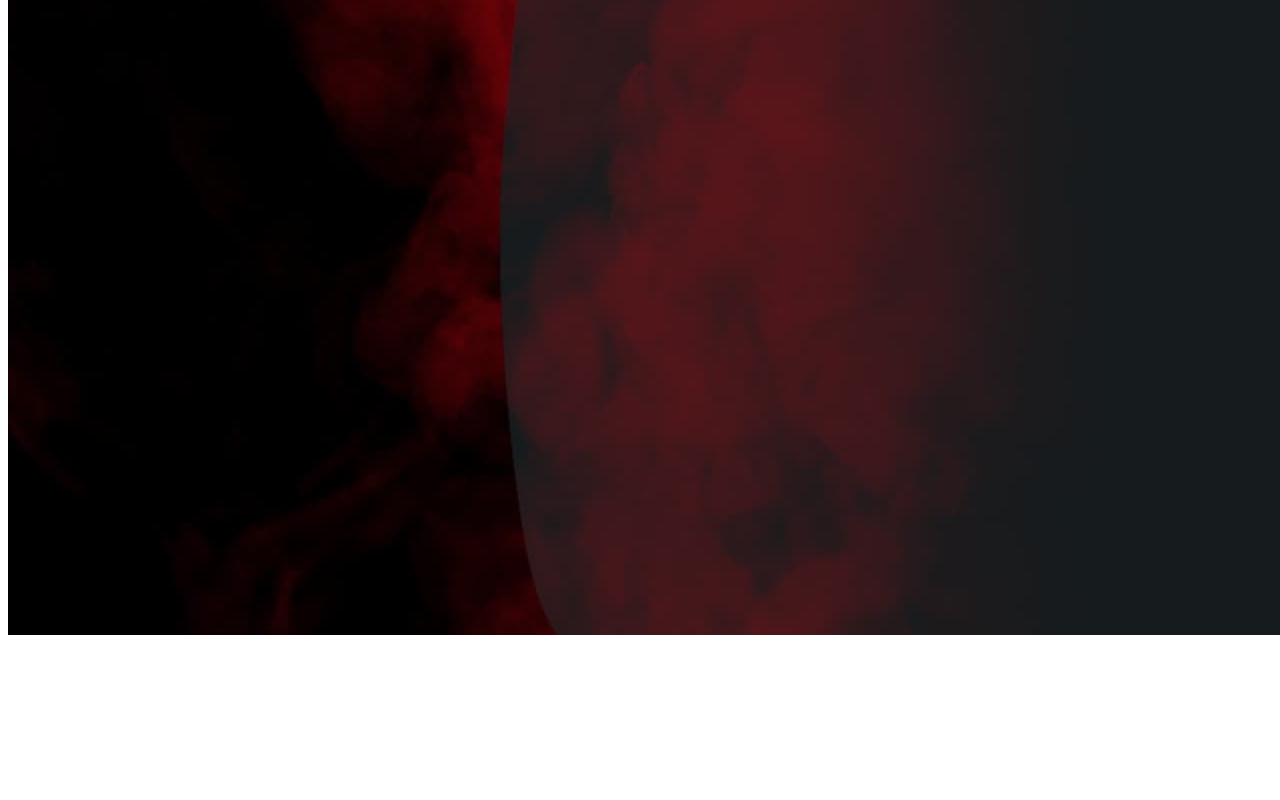
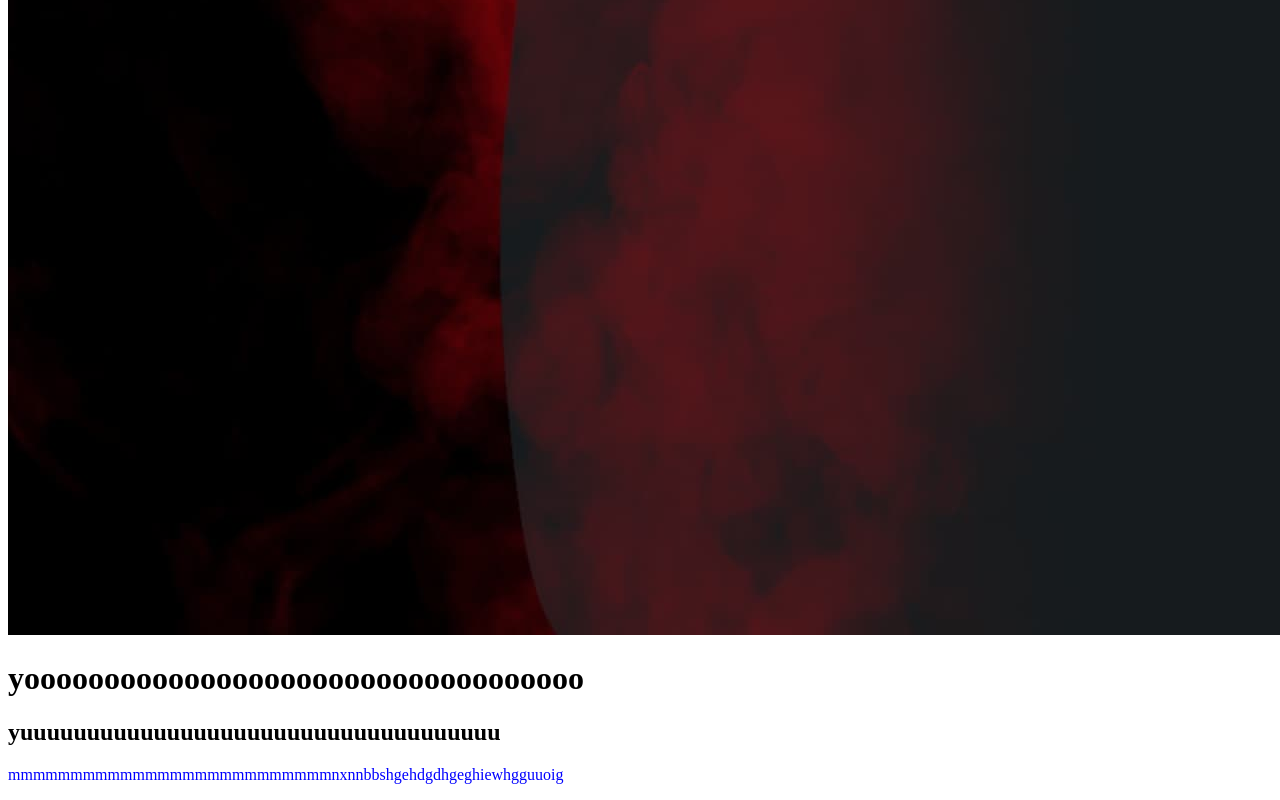
Before and after one commit to Adib-Mannan/AquiLius-2nd-repo, a plain HTML site: page index.html in a window 1280 px wide. Shown: the part 4153-4953 px from the top of the page. Before the commit the page ends 4800 px from the top, so only its background shows below. Drawn offline with Linux system fonts and the light colour scheme.

Commit message:
new line

```diff
--- a/index.html
+++ b/index.html
@@ -17,6 +17,11 @@
     <img src="rafi.jpg" alt="">
     <img src="aquilius.jpg" alt="">
     <img src="aquilius1.jpg" alt="">
+    <div>
+        <h1>yooooooooooooooooooooooooooooooooooo</h1>
+        <h2>yuuuuuuuuuuuuuuuuuuuuuuuuuuuuuuuuuuuu</h2>
+        <p>mmmmmmmmmmmmmmmmmmmmmmmmmmnxnnbbshgehdgdhgeghiewhgguuoig</p>
+    </div>
 
 </body>
 </html>
```
